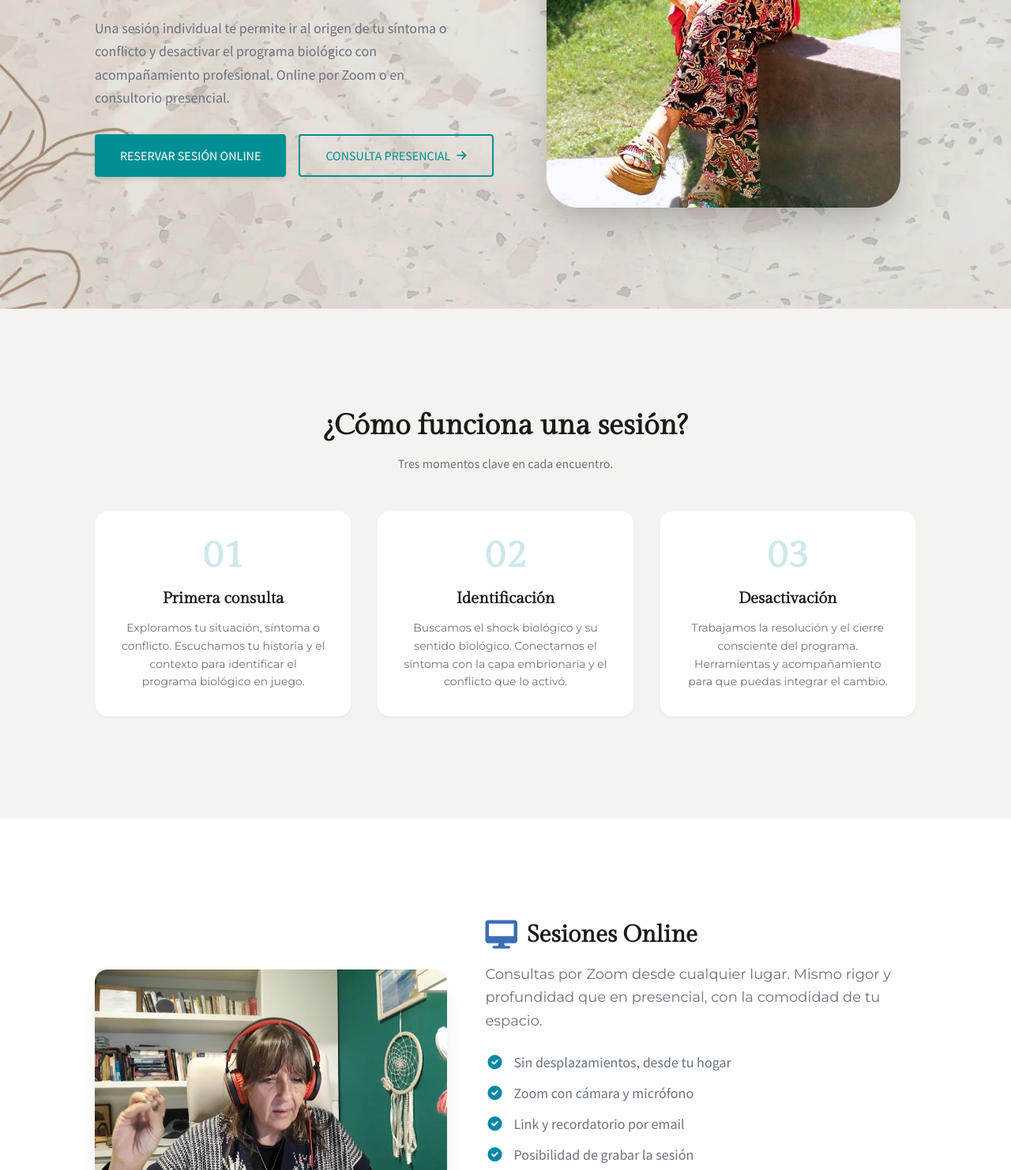
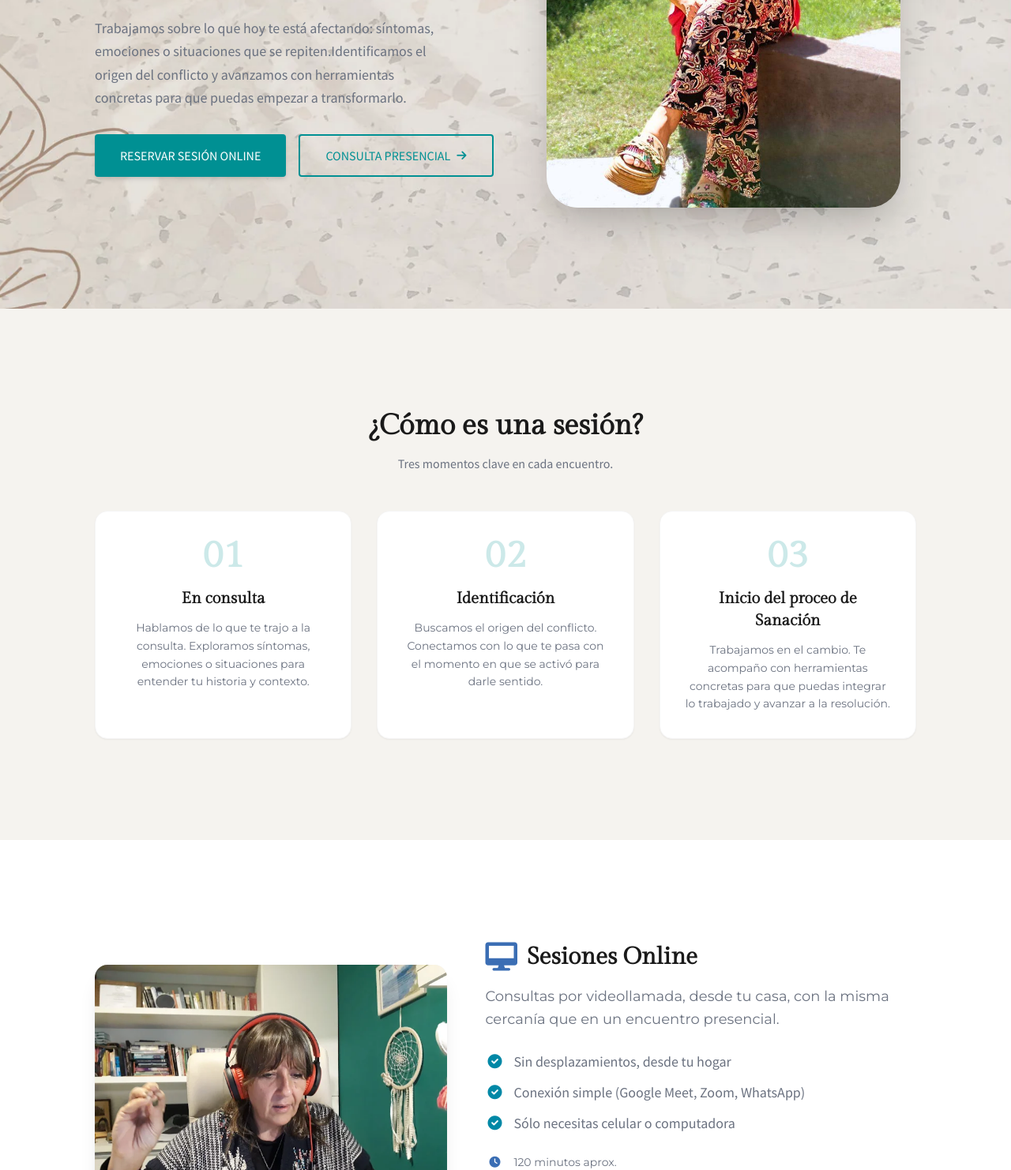
Before and after one commit to jrodriguezblangino/andreablangino, a plain HTML site: page terapias.html in a window 1280 px wide. Shown: the part 618-2100 px from the top of the page at 79% size. Drawn offline with nearby package versions, Linux system fonts and the light colour scheme.

Commit message:
Cambio de textos y detalles de parrafos

```diff
--- a/terapias.html
+++ b/terapias.html
@@ -106,7 +106,7 @@
           Acompañamiento personalizado para tu proceso de sanación
         </h1>
         <p class="text-neutral-mid text-lg leading-relaxed mb-8 max-w-md font-nav mx-auto md:mx-0">
-          Una sesión individual te permite ir al origen de tu síntoma o conflicto y desactivar el programa biológico con acompañamiento profesional. Online por Zoom o en consultorio presencial.
+          Trabajamos sobre lo que hoy te está afectando: síntomas, emociones o situaciones que se repiten.Identificamos el origen del conflicto y avanzamos con herramientas concretas para que puedas empezar a transformarlo.
         </p>
         <div class="flex flex-col sm:flex-row gap-4 justify-center md:justify-start">
           <a href="#online" class="hero-cta hero-cta--primary inline-flex items-center justify-center text-center px-8 py-3.5 bg-primary text-white font-nav text-[16px] leading-[22px] font-normal rounded hover:bg-primary-hover transition-colors shadow-md hover:shadow-lg no-underline uppercase">Reservar Sesión Online</a>
@@ -125,23 +125,23 @@
 
   <section class="py-24 md:py-32 bg-neutral-light" aria-labelledby="como-funciona-heading">
     <div class="max-w-container mx-auto px-5 lg:px-20">
-      <h2 id="como-funciona-heading" class="font-serif text-3xl md:text-4xl font-semibold text-neutral-dark text-center mb-4 leading-tight">¿Cómo funciona una sesión?</h2>
+      <h2 id="como-funciona-heading" class="font-serif text-3xl md:text-4xl font-semibold text-neutral-dark text-center mb-4 leading-tight">¿Cómo es una sesión?</h2>
       <p class="text-center text-neutral-mid mb-12 max-w-xl mx-auto font-nav text-base">Tres momentos clave en cada encuentro.</p>
       <div class="grid md:grid-cols-3 gap-6 lg:gap-8">
         <article class="bg-white rounded-2xl p-8 text-center shadow-sm hover:shadow-lg hover:-translate-y-1 transition-all duration-300 border border-neutral-100">
           <span class="font-serif text-5xl font-semibold text-primary/20 block mb-4" aria-hidden="true">01</span>
-          <h3 class="font-serif text-xl font-semibold text-neutral-dark mb-3">Primera consulta</h3>
-          <p class="text-neutral-mid text-sm leading-relaxed">Exploramos tu situación, síntoma o conflicto. Escuchamos tu historia y el contexto para identificar el programa biológico en juego.</p>
+          <h3 class="font-serif text-xl font-semibold text-neutral-dark mb-3">En consulta</h3>
+          <p class="text-neutral-mid text-sm leading-relaxed">Hablamos de lo que te trajo a la consulta. Exploramos síntomas, emociones o situaciones para entender tu historia y contexto.</p>
         </article>
         <article class="bg-white rounded-2xl p-8 text-center shadow-sm hover:shadow-lg hover:-translate-y-1 transition-all duration-300 border border-neutral-100">
           <span class="font-serif text-5xl font-semibold text-primary/20 block mb-4" aria-hidden="true">02</span>
           <h3 class="font-serif text-xl font-semibold text-neutral-dark mb-3">Identificación</h3>
-          <p class="text-neutral-mid text-sm leading-relaxed">Buscamos el shock biológico y su sentido biológico. Conectamos el síntoma con la capa embrionaria y el conflicto que lo activó.</p>
+          <p class="text-neutral-mid text-sm leading-relaxed">Buscamos el origen del conflicto. Conectamos con lo que te pasa con el momento en que se activó para darle sentido.</p>
         </article>
         <article class="bg-white rounded-2xl p-8 text-center shadow-sm hover:shadow-lg hover:-translate-y-1 transition-all duration-300 border border-neutral-100">
           <span class="font-serif text-5xl font-semibold text-primary/20 block mb-4" aria-hidden="true">03</span>
-          <h3 class="font-serif text-xl font-semibold text-neutral-dark mb-3">Desactivación</h3>
-          <p class="text-neutral-mid text-sm leading-relaxed">Trabajamos la resolución y el cierre consciente del programa. Herramientas y acompañamiento para que puedas integrar el cambio.</p>
+          <h3 class="font-serif text-xl font-semibold text-neutral-dark mb-3">Inicio del proceo de Sanación</h3>
+          <p class="text-neutral-mid text-sm leading-relaxed">Trabajamos en el cambio. Te acompaño con herramientas concretas para que puedas integrar lo trabajado y avanzar a la resolución.</p>
         </article>
       </div>
     </div>
@@ -157,7 +157,7 @@
           <i class="fas fa-desktop text-accent text-4xl block shrink-0" aria-hidden="true"></i>
           <h2 id="online-heading" class="font-serif text-3xl font-semibold text-neutral-dark">Sesiones Online</h2>
         </div>
-        <p class="text-neutral-mid leading-relaxed mb-6">Consultas por Zoom desde cualquier lugar. Mismo rigor y profundidad que en presencial, con la comodidad de tu espacio.</p>
+        <p class="text-neutral-mid leading-relaxed mb-6">Consultas por videollamada, desde tu casa, con la misma cercanía que en un encuentro presencial.</p>
         <div class="flex justify-center md:justify-start mb-6">
           <ul class="space-y-3 text-neutral-mid font-nav w-full max-w-md" role="list">
             <li class="flex items-center gap-3">
@@ -166,22 +166,19 @@
             </li>
             <li class="flex items-center gap-3">
               <span class="flex h-6 w-6 flex-shrink-0 items-center justify-center text-secondary" aria-hidden="true"><i class="fas fa-check-circle" aria-hidden="true"></i></span>
-              <span>Zoom con cámara y micrófono</span>
+              <span>Conexión simple (Google Meet, Zoom, WhatsApp)</span>
             </li>
             <li class="flex items-center gap-3">
               <span class="flex h-6 w-6 flex-shrink-0 items-center justify-center text-secondary" aria-hidden="true"><i class="fas fa-check-circle" aria-hidden="true"></i></span>
-              <span>Link y recordatorio por email</span>
+              <span>Sólo necesitas celular o computadora</span>
             </li>
-            <li class="flex items-center gap-3">
-              <span class="flex h-6 w-6 flex-shrink-0 items-center justify-center text-secondary" aria-hidden="true"><i class="fas fa-check-circle" aria-hidden="true"></i></span>
-              <span>Posibilidad de grabar la sesión</span>
-            </li>
+
           </ul>
         </div>
         <ul class="space-y-1.5 mb-6 w-full max-w-md mx-auto md:mx-0" role="list" aria-label="Duración y precio">
           <li class="flex items-center gap-3 text-neutral-mid text-sm">
             <span class="flex h-6 w-6 flex-shrink-0 items-center justify-center text-accent" aria-hidden="true"><i class="fas fa-clock" aria-hidden="true"></i></span>
-            <span>90 minutos aprox.</span>
+            <span>120 minutos aprox.</span>
           </li>
           <li class="flex items-center gap-3 text-neutral-mid text-sm">
             <span class="flex h-6 w-6 flex-shrink-0 items-center justify-center text-accent" aria-hidden="true"><i class="fas fa-tag" aria-hidden="true"></i></span>
@@ -218,7 +215,7 @@
             </li>
             <li class="flex items-center gap-3">
               <span class="flex h-6 w-6 flex-shrink-0 items-center justify-center text-secondary" aria-hidden="true"><i class="fas fa-check-circle" aria-hidden="true"></i></span>
-              <span>Misma duración y enfoque que online</span>
+              <span>Duracion 120 minutos aprox.</span>
             </li>
           </ul>
         </div>
@@ -306,7 +303,8 @@
             <span class="faq-icon">+</span>
           </button>
           <div id="faq-ter-1" class="faq-content" role="region" aria-labelledby="faq-btn-ter-1" aria-hidden="true">
-            <div class="faq-content-inner">Es un enfoque que interpreta el síntoma o la enfermedad desde las 5 Leyes Biológicas (Dr. Hamer) y el sentido biológico del conflicto. Permite identificar el shock biológico (DHS) que disparó el programa y trabajar su desactivación de forma consciente.</div>
+            <div class="faq-content-inner">Es una metodología que busca comprender el síntoma o la enfermedad desde lo que la persona está viviendo.Permite identificar el origen del conflicto y acompañar un proceso de cambio más consciente. No se trata solo de aliviar el síntoma, sino de entender qué lo generó y poder abordarlo desde otro lugar.
+              </div>
           </div>
         </div>
         <div class="faq-item">
@@ -356,7 +354,7 @@
       <div class="footer__grid grid grid-cols-1 sm:grid-cols-2 lg:grid-cols-4 mb-16 items-start text-center lg:text-left">
         <section class="footer__section footer__section--brand" aria-labelledby="footer-brand-heading">
           <h2 id="footer-brand-heading" class="font-serif text-2xl font-semibold text-accent block mb-4">Andrea Blangino</h2>
-          <p class="text-white/70 text-sm leading-relaxed">Terapeuta, Coach y Formadora en Biodecodificación Biológica. Reconectando Bio.</p>
+          <p class="text-white/70 text-sm leading-relaxed">Terapeuta y Directora de la Escuela de Formación Práctica en Biodecodificación</p>
         </section>
         <section class="footer__section" aria-labelledby="footer-nav-heading">
           <h3 id="footer-nav-heading" class="footer__heading text-xs uppercase tracking-widest font-semibold mb-4 text-accent">Navegación</h3>
```
Also changed, not shown: escuela-de-formacion.html (+1 -1 lines), index.html (+1 -1 lines), politica-privacidad.html (+1 -1 lines), sobre-mi.html (+10 -8 lines), talleres.html (+1 -1 lines), 1 other file.
